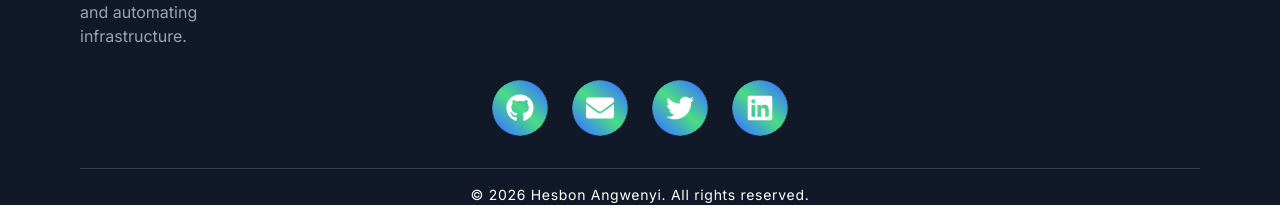
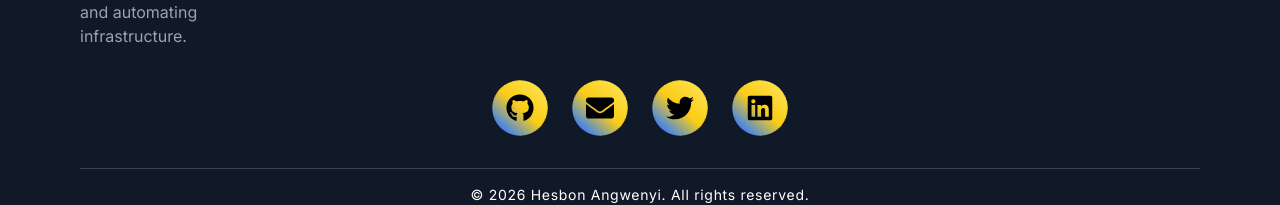
Before and after one commit to hesbonangwenyi606/my-portfolio, a React (Vite) app: page / in a window 1280 px wide. Shown: the part 7898-8103 px from the top of the page. Built offline with nearby package versions, Linux system fonts and the light colour scheme.

Commit message:
added icons

```diff
--- a/src/components/Footer.tsx
+++ b/src/components/Footer.tsx
@@ -137,14 +137,14 @@ const Footer: React.FC = () => {
             <p className="font-semibold mb-2 text-center md:text-right">Scan to WhatsApp</p>
             <QRCode
               value="https://wa.me/254743573380"
-              size={140} // fits nicely under text
+              size={140}
               bgColor="#ffffff"
               fgColor="#000000"
             />
           </div>
         </div>
 
-        {/* Social Icons with smooth rotating gradient */}
+        {/* Social Icons with black icon inside and blue-yellow rotating gradient */}
         <div className="flex justify-center gap-6 mt-6 flex-wrap">
           {socialLinks.map(({ icon: Icon, href, label }, i) => (
             <a
@@ -157,9 +157,9 @@ const Footer: React.FC = () => {
               className="w-12 h-12 md:w-14 md:h-14 flex items-center justify-center rounded-full relative overflow-hidden transition-transform duration-500 hover:scale-110"
             >
               {/* Rotating Gradient Background */}
-              <div className="absolute inset-0 rounded-full bg-gradient-to-r from-blue-500 via-green-400 to-blue-500 animate-spin-smooth"></div>
-              {/* Icon on top */}
-              <Icon className="relative w-6 h-6 md:w-7 md:h-7 text-white z-10" />
+              <div className="absolute inset-0 rounded-full bg-gradient-to-r from-blue-500 via-yellow-400 to-yellow-300 animate-spin-smooth"></div>
+              {/* Black icon on top */}
+              <Icon className="relative w-6 h-6 md:w-7 md:h-7 text-black z-10" />
             </a>
           ))}
         </div>
```
